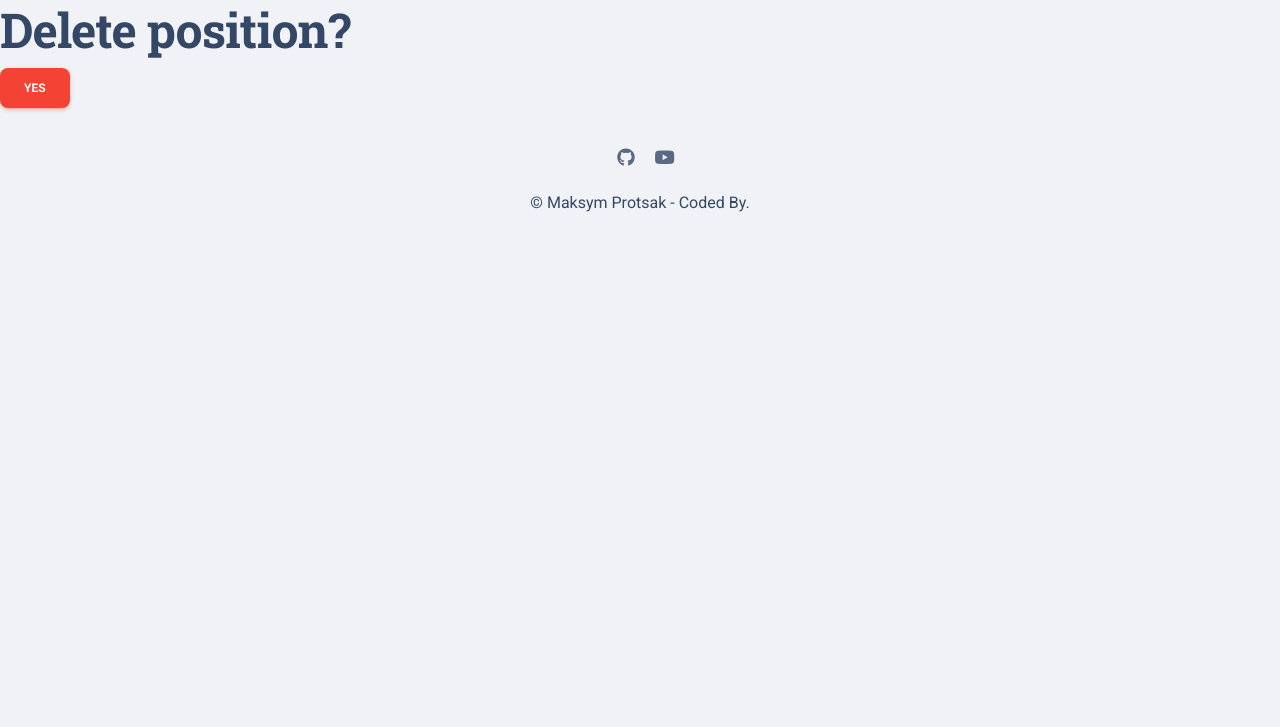
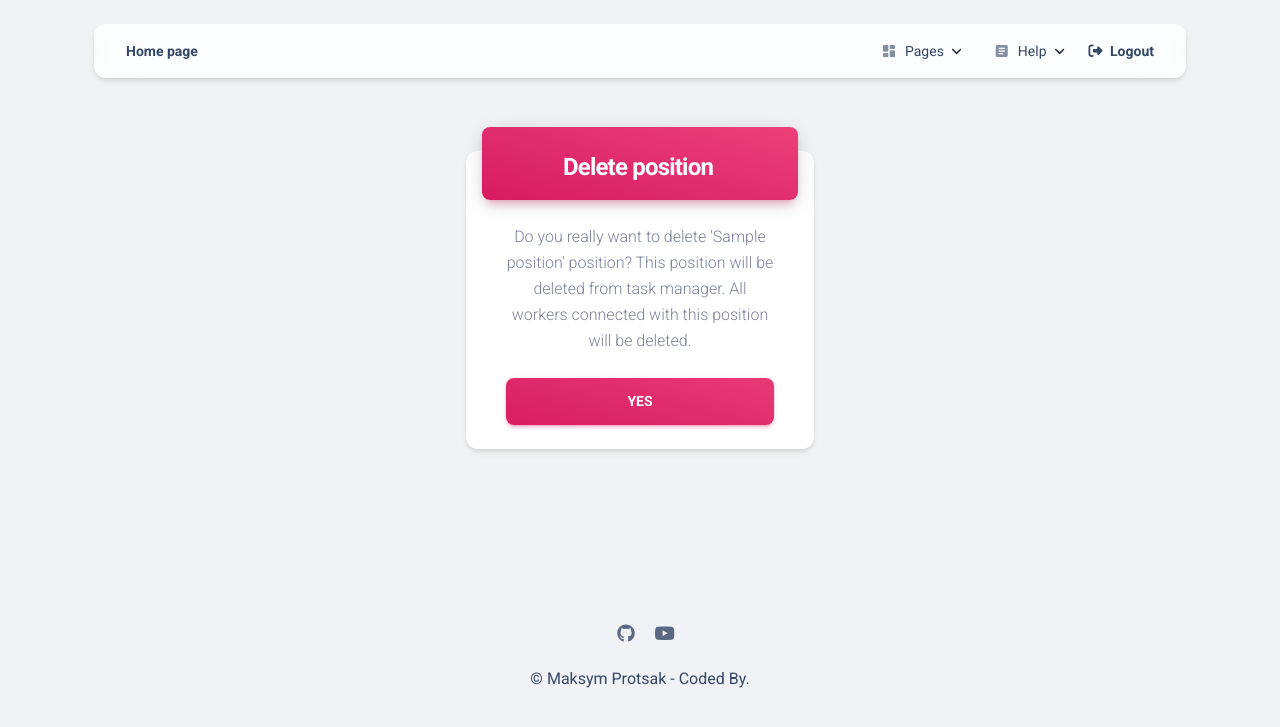
Before and after one commit to MaksymProtsak/it-company-task-manager, a Django app: page /positions/1/delete/ in a window 1280 px wide. Shown: the top 727 px of the page. Run offline with Django 5.2, Linux system fonts and the light colour scheme; a user stored in the database is signed in; tables that the repository leaves empty hold one stand-in row (values such as "Sample post"); some libraries are stand-ins or nearby versions.

Commit message:
Added header. Crated form like register form.

```diff
--- a/templates/task_manager/position_confirm_delete.html
+++ b/templates/task_manager/position_confirm_delete.html
@@ -1,10 +1,33 @@
 {% extends "base.html" %}
-
+{% block title %}Delete{% endblock %}
 {% block content %}
-  <h1>Delete position?</h1>
-  <form action="" method="post">
-    {% csrf_token %}
-
-    <input type="submit" value="Yes" class="btn btn-danger">
-  </form>
+  {% include 'includes/navigation.html' %}
+  <div class="page-header align-items-center min-vh-75">
+    <div class="container my-auto">
+      <div class="row">
+        <div class="col-lg-4 col-md-8 col-12 mx-auto">
+          <div class="card z-index-0 fadeIn3 fadeInBottom">
+            <div class="card-header p-0 position-relative mt-n4 mx-3 z-index-2">
+              <div class="bg-gradient-primary shadow-primary border-radius-lg py-3 pe-1">
+                <h4 class="text-white font-weight-bolder text-center mt-2 mb-0">
+                  Delete position
+                </h4>
+              </div>
+              <div class="card-body">
+                <p class="mb-0 text-center">
+                  Do you really want to delete '{{ position }}' position?
+                  This position will be deleted from task manager.
+                  All workers connected with this position will be deleted.
+                </p>
+                <form role="form" method="post" action="">
+                  {% csrf_token %}
+                  <input type="submit" value="Yes" class="btn btn-lg bg-gradient-primary btn-lg w-100 mt-4 mb-0">
+                </form>
+              </div>
+            </div>
+          </div>
+        </div>
+      </div>
+    </div>
+  </div>
 {% endblock %}
```
